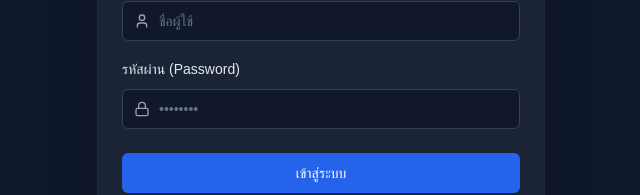
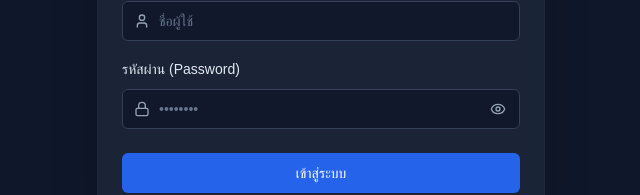
Before and after one commit to poohbands/evstation, a Next.js app: page /login in a window 1280 px wide. Shown: the part 432-627 px from the top of the page, without its empty margins (319-959 px from the left). Built offline with nearby package versions, Linux system fonts and the light colour scheme.

Commit message:
feat: add eye toggle button to view/hide password in login and user management

```diff
--- a/src/app/login/page.tsx
+++ b/src/app/login/page.tsx
@@ -7,13 +7,14 @@ import { Button } from "@/components/ui/button"
 import { Input } from "@/components/ui/input"
 import { Label } from "@/components/ui/label"
 import { Card, CardContent, CardDescription, CardFooter, CardHeader, CardTitle } from "@/components/ui/card"
-import { Zap, Lock, User as UserIcon, AlertCircle, CheckCircle2 } from "lucide-react"
+import { Zap, Lock, User as UserIcon, AlertCircle, Eye, EyeOff } from "lucide-react"
 
 export default function LoginPage() {
   const router = useRouter()
   const { login } = useAuth()
   const [username, setUsername] = useState("")
   const [password, setPassword] = useState("")
+  const [showPassword, setShowPassword] = useState(false)
   const [error, setError] = useState("")
   const [loading, setLoading] = useState(false)
 
@@ -85,13 +86,26 @@ export default function LoginPage() {
                   <Lock className="absolute left-3 top-3 h-4 w-4 text-slate-400" />
                   <Input
                     id="password"
-                    type="password"
+                    type={showPassword ? "text" : "password"}
                     value={password}
                     onChange={(e) => setPassword(e.target.value)}
                     placeholder="••••••••"
-                    className="pl-9 bg-slate-900/80 border-slate-700 text-white placeholder:text-slate-500 focus-visible:ring-blue-500"
+                    className="pl-9 pr-10 bg-slate-900/80 border-slate-700 text-white placeholder:text-slate-500 focus-visible:ring-blue-500"
                     required
                   />
+                  <button
+                    type="button"
+                    onClick={() => setShowPassword(!showPassword)}
+                    className="absolute right-3 top-2.5 p-0.5 text-slate-400 hover:text-white transition"
+                    title={showPassword ? "ซ่อนรหัสผ่าน" : "ดูรหัสผ่าน"}
+                    aria-label={showPassword ? "ซ่อนรหัสผ่าน" : "ดูรหัสผ่าน"}
+                  >
+                    {showPassword ? (
+                      <EyeOff className="h-4 w-4" />
+                    ) : (
+                      <Eye className="h-4 w-4" />
+                    )}
+                  </button>
                 </div>
               </div>
             </CardContent>
--- a/src/app/settings/page.tsx
+++ b/src/app/settings/page.tsx
@@ -20,6 +20,8 @@ import {
   Edit3,
   AlertTriangle,
   Key,
+  Eye,
+  EyeOff,
 } from "lucide-react"
 import { AppShell } from "@/components/layout/AppShell"
 import {
@@ -60,6 +62,7 @@ export default function SettingsPage() {
   const [usersLoading, setUsersLoading] = React.useState(false)
   const [newUsername, setNewUsername] = React.useState("")
   const [newPassword, setNewPassword] = React.useState("")
+  const [showNewPassword, setShowNewPassword] = React.useState(false)
   const [newName, setNewName] = React.useState("")
   const [newRole, setNewRole] = React.useState<"ADMIN" | "ACCOUNTANT" | "VIEWER">("ACCOUNTANT")
   const [creatingUser, setCreatingUser] = React.useState(false)
@@ -71,6 +74,7 @@ export default function SettingsPage() {
   const [editName, setEditName] = React.useState("")
   const [editRole, setEditRole] = React.useState<UserRole>("VIEWER")
   const [editPassword, setEditPassword] = React.useState("")
+  const [showEditPassword, setShowEditPassword] = React.useState(false)
   const [updatingUser, setUpdatingUser] = React.useState(false)
 
   // Delete User Confirmation Modal state
@@ -728,15 +732,26 @@ export default function SettingsPage() {
                 </div>
                 <div className="space-y-1">
                   <Label htmlFor="newUserPassword" className="text-xs">รหัสผ่าน (Password)</Label>
+                  <div className="relative">
                     <Input
                       id="newUserPassword"
-                    type="password"
+                      type={showNewPassword ? "text" : "password"}
                       value={newPassword}
                       onChange={(e) => setNewPassword(e.target.value)}
                       placeholder="••••••••"
-                    className="h-9 text-xs"
+                      className="h-9 text-xs pr-8"
                       required
                     />
+                    <button
+                      type="button"
+                      onClick={() => setShowNewPassword(!showNewPassword)}
+                      className="absolute right-2 top-2 p-0.5 text-slate-400 hover:text-slate-700 transition"
+                      title={showNewPassword ? "ซ่อนรหัสผ่าน" : "ดูรหัสผ่าน"}
+                      aria-label={showNewPassword ? "ซ่อนรหัสผ่าน" : "ดูรหัสผ่าน"}
+                    >
+                      {showNewPassword ? <EyeOff className="h-3.5 w-3.5" /> : <Eye className="h-3.5 w-3.5" />}
+                    </button>
+                  </div>
                 </div>
                 <div className="space-y-1">
                   <Label htmlFor="newUserName" className="text-xs">ชื่อ-นามสกุล / ตำแหน่ง</Label>
@@ -904,13 +919,24 @@ export default function SettingsPage() {
 
               <div>
                 <Label>รหัสผ่านใหม่ (Reset Password)</Label>
+                <div className="relative mt-1">
                   <Input
-                  type="password"
+                    type={showEditPassword ? "text" : "password"}
                     value={editPassword}
                     onChange={(e) => setEditPassword(e.target.value)}
                     placeholder="เว้นว่างไว้หากไม่ต้องการเปลี่ยนรหัสผ่าน"
-                  className="mt-1"
+                    className="pr-10"
                   />
+                  <button
+                    type="button"
+                    onClick={() => setShowEditPassword(!showEditPassword)}
+                    className="absolute right-2.5 top-2.5 p-0.5 text-slate-400 hover:text-slate-700 transition"
+                    title={showEditPassword ? "ซ่อนรหัสผ่าน" : "ดูรหัสผ่าน"}
+                    aria-label={showEditPassword ? "ซ่อนรหัสผ่าน" : "ดูรหัสผ่าน"}
+                  >
+                    {showEditPassword ? <EyeOff className="h-4 w-4" /> : <Eye className="h-4 w-4" />}
+                  </button>
+                </div>
                 <span className="text-[11px] text-slate-400 mt-1 block">
                   * หากไม่ต้องการเปลี่ยนรหัสผ่าน ให้เว้นว่างไว้
                 </span>
```
Lines whose indentation alone changed are shown as unchanged.
